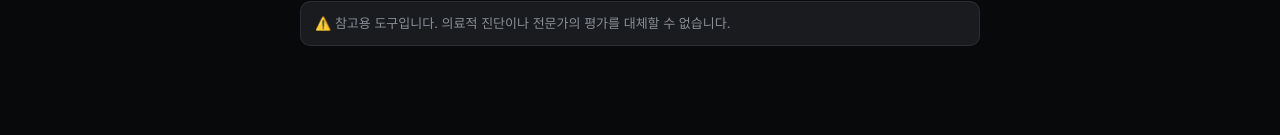
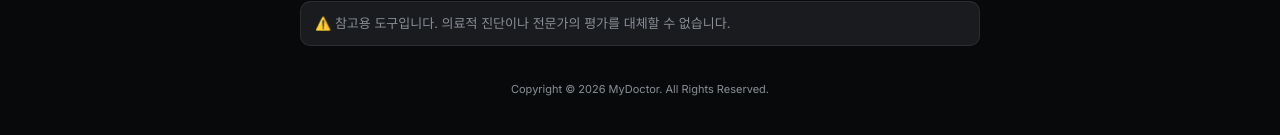
Before and after one commit to lso9333-wq/my-app, a React (Vite) app: page / in a window 1280 px wide. Shown: the part 865-1000 px from the top of the page. Built offline with nearby package versions, Linux system fonts and the light colour scheme; no server answers.

Commit message:
feat: 화면 하단에 저작권 표시 추가

```diff
--- a/src/app/App.css
+++ b/src/app/App.css
@@ -25,6 +25,13 @@
 .app-header h1 {
   font-size: 22px;
   margin: 0;
+}
+
+.app-footer {
+  margin-top: 8px;
+  text-align: center;
+  font-size: 11px;
+  color: var(--text-dim);
 }
 
 .app-subtitle {
--- a/src/app/App.tsx
+++ b/src/app/App.tsx
@@ -29,6 +29,8 @@ function App() {
         {tab === 'xmsk' && <XmskApp />}
       </main>
 
+      <footer className="app-footer">Copyright © 2026 MyDoctor. All Rights Reserved.</footer>
+
       <BottomNav active={tab} onChange={setTab} />
     </div>
   )
```
